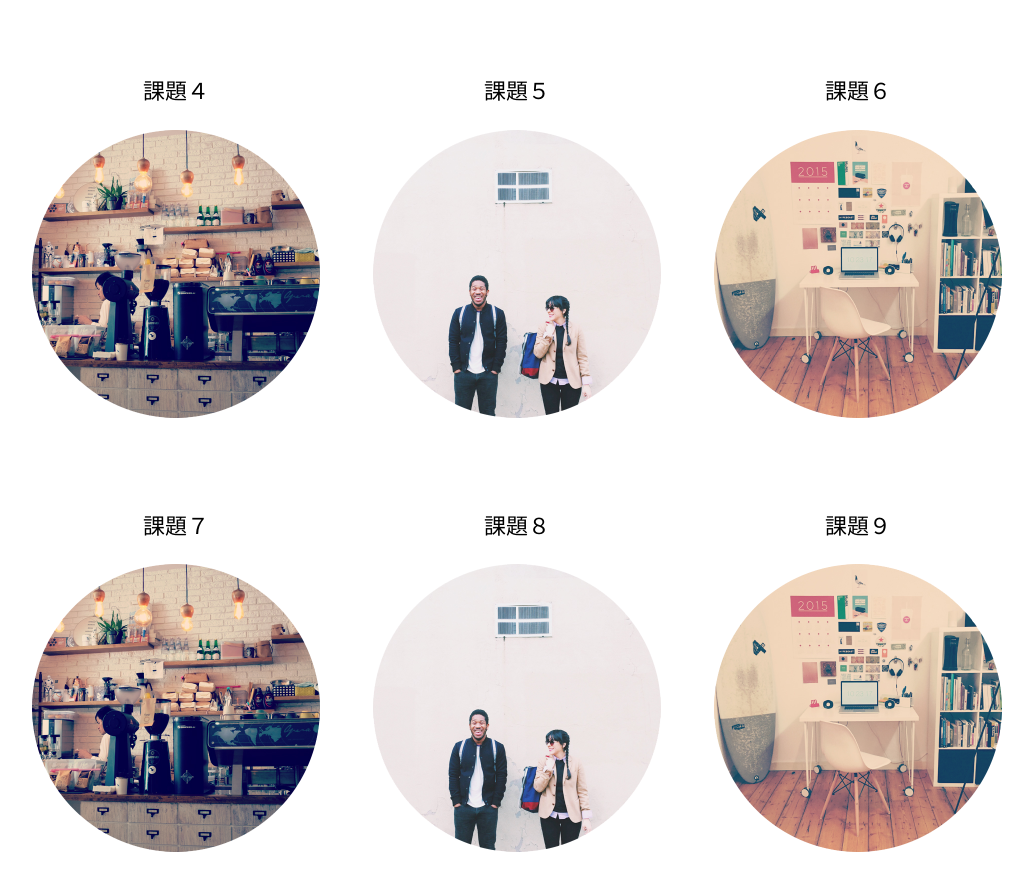
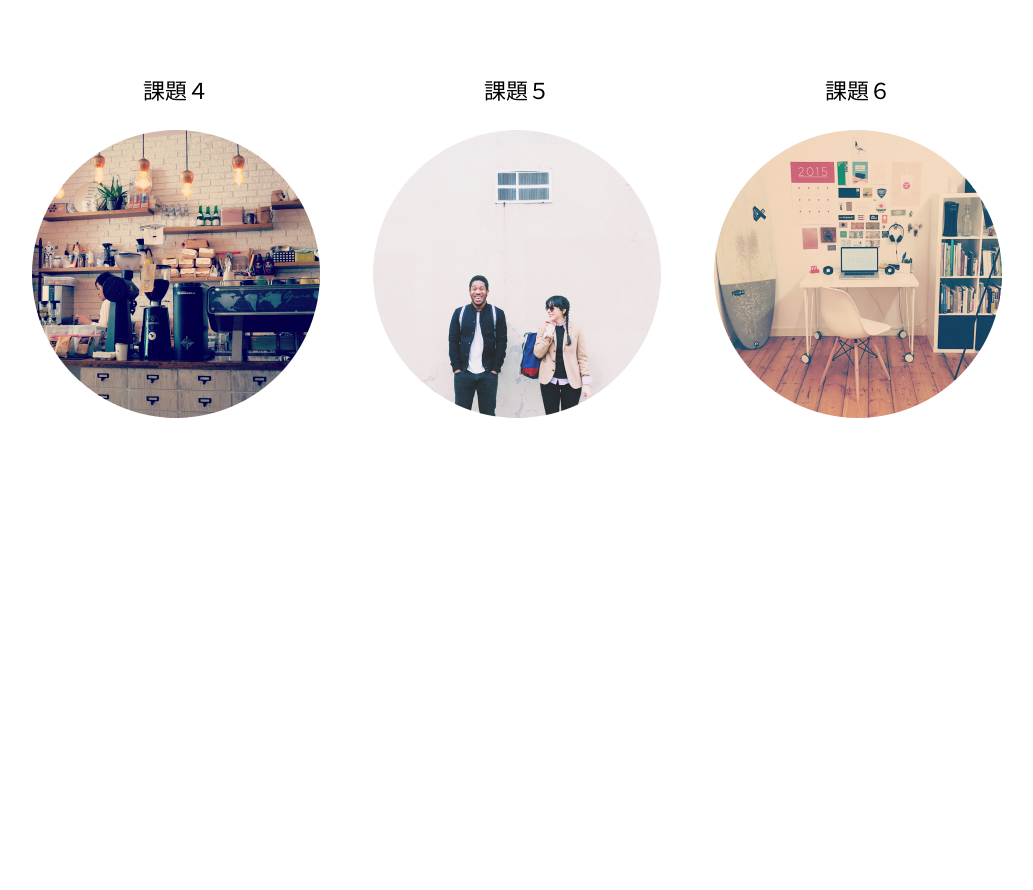
Before and after one commit to sinra-men/xbp, a plain HTML site: page de34/index.html in a window 1280 px wide. Shown: the part 1000-1890 px from the top of the page, without its empty margins (123-1156 px from the left). After the commit the page ends 1558 px from the top, so only its background shows below. Drawn offline with nearby package versions, Linux system fonts and the light colour scheme; files whose address does not match are found by name.

Commit message:
20240729

```diff
--- a/de34/index.html
+++ b/de34/index.html
@@ -30,7 +30,7 @@
 	<img src="images/mainImg.jpg" alt="">
 	<div id="slogan">
 		<h1>デザイン演習Ⅲ・Ⅳ</h1>
-		<h2>デジタルスキルとビジネスから目的思考のイノベーションの育成を目指す</h2>
+		<h2></h2>
 	</div>
 </header>
 
@@ -59,37 +59,21 @@
 			</li>
 			<li>
 				<h2>課題４</h2>
-				<a href="./1.html">
+				<a href="./4.html">
 				<img src="images/circleImg01.png" width="288" height="288" alt=""></a>
 
 			</li>
 			<li>
 				<h2>課題５</h2>
-				<a href="./2.html">
+				<a href="./5.html">
 				<img src="images/circleImg02.png" width="288" height="288" alt=""></a>
 
 			</li>
 			<li>
 				<h2>課題６</h2>
-				<a href="./digi_fab/index.html">
+				<a href="./6.html">
 				<img src="images/circleImg03.png" width="288" height="288" alt=""></a>
 
-			</li><li>
-				<h2>課題７</h2>
-				<a href="./1.html">
-				<img src="images/circleImg01.png" width="288" height="288" alt=""></a>
-
-			</li>
-			<li>
-				<h2>課題８</h2>
-				<a href="./2.html">
-				<img src="images/circleImg02.png" width="288" height="288" alt=""></a>
-
-			</li>
-			<li>
-				<h2>課題９</h2>
-				<a href="./digi_fab/index.html">
-				<img src="images/circleImg03.png" width="288" height="288" alt=""></a>
 
 			</li>
 
```
